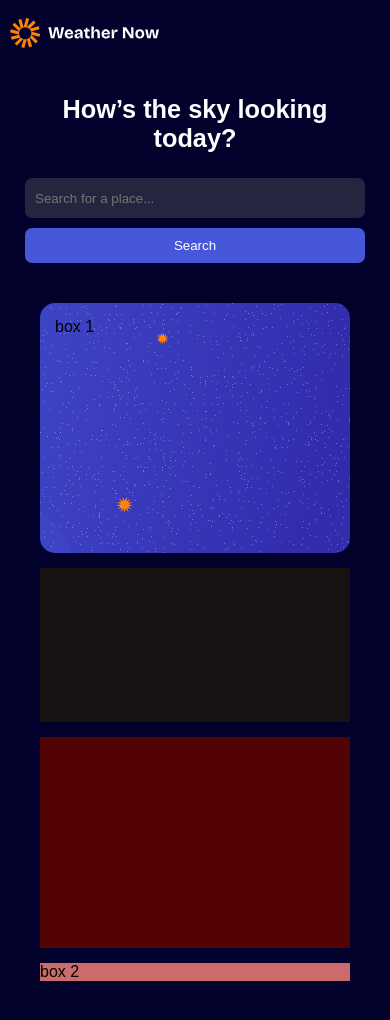
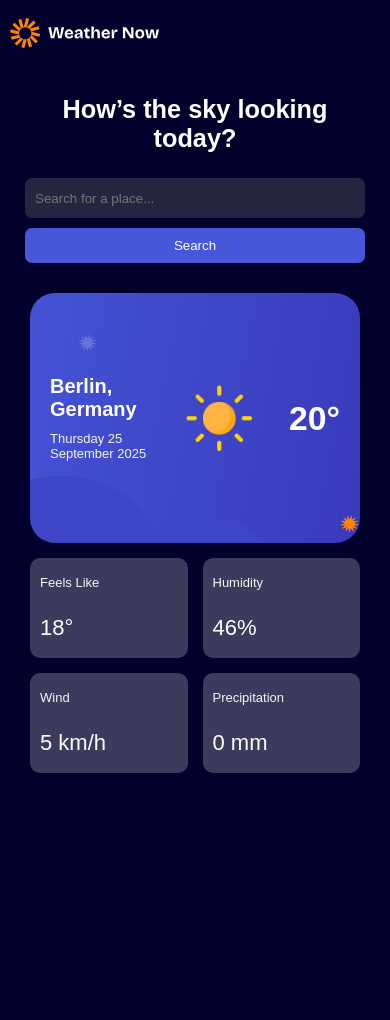
Before and after one commit to venkatesh-khatake/WeatherApp, a plain HTML site: page index.html in a window 390 px wide. After the commit the page ends 844 px from the top, so only its background shows below. Drawn offline with Linux system fonts and the light colour scheme; no server answers.

Commit message:
updated UI

```diff
--- a/index.html
+++ b/index.html
@@ -41,28 +41,107 @@
       <header>
         <div class="logo">
           <img src="images/logo.svg" alt="">
-        <!-- <div class=""></div> -->
       </header>
       <main>
         <div class="heading">
           <h1>How’s the sky looking today?</h1>
         </div>
-        <div class="search">
+        <form class="search">
           <input type="text" placeholder="Search for a place..." id="input">
           <button>Search</button>
-        </div>
+        </form>
 
         <div class="weather-detail">
-          <div id="box-1">box 1
-
+          <div id="box-1">
+            <div class="city-date">
+              <h3 id="city">Berlin, Germany</h3>
+              <p id="date"></p>
+            </div>
+            <div class="temp-container">
+              <img src="images/clear.png" alt="">
+              <h4 id="temp">20°</h4>
+            </div>
           </div>
-          <div id="box-2">box 2</div>
-          <div id="box-3">
-
+          <!-- <div id="grid-box-2">box 2</div> -->
+          <div id="box-2">
+            <div class="detail-box" id="feels-like">
+              <h5>Feels Like</h5>
+              <p>18°</p>
+            </div>
+            <div class="detail-box" id="humidity">
+              <h5>Humidity</h5>
+              <p>46%</p>
+            </div>
+            <div class="detail-box" id="wind">
+              <h5>Wind</h5>
+              <p>5 km/h</p>
+            </div>
+            <div class="detail-box" id="precipitation">
+              <h5>Precipitation</h5>
+              <p>0 mm</p>
+            </div>
           </div>
-          <div id="box-4">
-
-          </div>
+          <!-- <div id="box-3">
+            <h3>Daily Forecast</h3>
+            <div class="daily-forecast-container">
+              <div class="daily-forecast-box">
+                <h6>Tue</h6>
+                <img src="images/clouds.png" alt="">
+                <div class="temp-degree">
+                  <p>11°</p>
+                  <p>20°</p>
+                </div>
+              </div>
+              <div class="daily-forecast-box">
+                <h6>Wed</h6>
+                <img src="images/clouds.png" alt="">
+                <div class="temp-degree">
+                  <p>11°</p>
+                  <p>20°</p>
+                </div>
+              </div>
+              <div class="daily-forecast-box">
+                <h6>Thu</h6>
+                <img src="images/clouds.png" alt="">
+                <div class="temp-degree">
+                  <p>11°</p>
+                  <p>20°</p>
+                </div>
+              </div>
+              <div class="daily-forecast-box">
+                <h6>Fri</h6>
+                <img src="images/clouds.png" alt="">
+                <div class="temp-degree">
+                  <p>11°</p>
+                  <p>20°</p>
+                </div>
+              </div>
+              <div class="daily-forecast-box">
+                <h6>Sat</h6>
+                <img src="images/clouds.png" alt="">
+                <div class="temp-degree">
+                  <p>11°</p>
+                  <p>20°</p>
+                </div>
+              </div>
+              <div class="daily-forecast-box">
+                <h6>Sun</h6>
+                <img src="images/clouds.png" alt="">
+                <div class="temp-degree">
+                  <p>11°</p>
+                  <p>20°</p>
+                </div>
+              </div>
+              <div class="daily-forecast-box">
+                <h6>Mon</h6>
+                <img src="images/clouds.png" alt="">
+                <div class="temp-degree">
+                  <p>11°</p>
+                  <p>20°</p>
+                </div>
+              </div>
+            </div>
+          </div> -->
         </div>
       </main>
     </div>
--- a/script.js
+++ b/script.js
@@ -1,42 +1,75 @@
 const apiKey = "66383aa31c8cd87507a634d684f7b2bf";
 const apiUrl = "https://api.openweathermap.org/data/2.5/weather?units=metric&q=";
 
-const searchBox = document.querySelector(".search input");
-const searchButton = document.querySelector(".search button");
-const weatherIcon = document.querySelector(".weather-status img")
+// Select DOM elements
+const inputEl = document.getElementById("input");
+const searchBtn = document.querySelector(".search button");
 
-async function checkWeather(city){
+const cityEl = document.getElementById("city");
+const dateEl = document.getElementById("date");
+const tempEl = document.getElementById("temp");
+const feelsEl = document.querySelector("#feels-like p");
+const humidityEl = document.querySelector("#humidity p");
+const windEl = document.querySelector("#wind p");
+const precipitationEl = document.querySelector("#precipitation p");
+
+// Function to format today's date
+function formatDate() {
+  const today = new Date();
+  return today.toLocaleDateString("en-GB", {
+    weekday: "long",
+    year: "numeric",
+    month: "long",
+    day: "numeric"
+  });
+}
+
+// Display date when page loads
+dateEl.textContent = formatDate();
+
+// Fetch weather data
+async function getWeather(city) {
+  try {
     const response = await fetch(apiUrl + city + `&appid=${apiKey}`);
-    var data = await response.json();
-
+    if (!response.ok) {
+      alert("City not found!");
+      return;
+    }
+    const data = await response.json();
     console.log(data);
 
+    // Update DOM
+    cityEl.textContent = `${data.name}, ${data.sys.country}`;
+    tempEl.textContent = Math.round(data.main.temp) + "°";
+    feelsEl.textContent = Math.round(data.main.feels_like) + "°";
+    humidityEl.textContent = data.main.humidity + "%";
+    windEl.textContent = data.wind.speed + " km/h";
 
-    document.querySelector("#city").innerHTML = data.name;
-    document.querySelector("#temp").innerHTML = Math.round(data.main.temp) + "°C";
-    document.querySelector("#humidity").innerHTML = data.main.humidity + "%";
-    document.querySelector("#wind").innerHTML = data.wind.speed + "km/h";
-
-    if(data.weather [0].main == "Clouds"){
-        weatherIcon.src = "images/clouds.png";
-    }
-    else if(data.weather [0].main == "Clear"){
-        weatherIcon.src = "images/clear.png";
-    }
-    else if(data.weather [0].main == "Rain"){
-        weatherIcon.src = "images/rain.png";
-    }
-    else if(data.weather [0].main == "Drizzle"){
-        weatherIcon.src = "images/drizzle.png";
-    }
-    if(data.weather [0].main == "Mist"){
-        weatherIcon.src = "images/mist.png";
+    // Precipitation (rain or snow, if available)
+    if (data.rain && data.rain["1h"]) {
+      precipitationEl.textContent = data.rain["1h"] + " mm";
+    } else if (data.snow && data.snow["1h"]) {
+      precipitationEl.textContent = data.snow["1h"] + " mm";
+    } else {
+      precipitationEl.textContent = "0 mm";
     }
 
+  } catch (error) {
+    console.error("Error fetching weather:", error);
+  }
 }
 
-searchButton.addEventListener("click", () =>{
-    checkWeather(searchBox.value);
-})
+// Event listener for search button
+searchBtn.addEventListener("click", (e) => {
+  e.preventDefault();
+  const city = inputEl.value.trim();
+  if (city !== "") {
+    getWeather(city);
+  }
+});
 
-checkWeather()
+
+// 🌍 Default city on page load
+window.addEventListener("load", () => {
+  getWeather("Berlin");
+});
--- a/style.css
+++ b/style.css
@@ -109,28 +109,26 @@ body{
     gap: 10px;
 } */
 
-
-*{
+* {
   margin: 0;
   padding: 0;
   box-sizing: border-box;
   font-family: Arial, Helvetica, sans-serif;
 }
-body{
+body {
   width: 100%;
   height: 100%;
-    background-color: #02012C;
+  background-color: #02012c;
 }
-.container{
+.container {
   width: 100vw;
   height: auto;
   display: flex;
   flex-direction: column;
   align-items: center;
-
 }
 
-header{
+header {
   width: 80%;
   height: 70px;
   display: flex;
@@ -139,17 +137,17 @@ header{
   padding: 0 10px;
 }
 
-@media(max-width:740px){
-    header{
+@media (max-width: 740px) {
+  header {
     width: 100%;
   }
-    header img{
+  header img {
     width: 150px;
     height: auto;
   }
 }
 
-main{
+main {
   padding-top: 25px;
   width: 80%;
   height: auto;
@@ -158,19 +156,19 @@ main{
   align-items: center;
   gap: 25px;
 }
-.heading h1{
+.heading h1 {
   font-size: 3vmax;
   color: white;
   text-align: center;
 }
-.search{
+.search {
   width: 50%;
   height: 40px;
   display: flex;
   justify-content: center;
   gap: 20px;
 }
-.search input{
+.search input {
   flex-grow: 1;
   padding-left: 10px;
   background-color: #262540;
@@ -178,144 +176,182 @@ main{
   border-radius: 7px;
   border: none;
 }
-.search button{
+.search button {
   padding: 0 25px;
-    background-color: #4658D9;
+  background-color: #4658d9;
   border-radius: 7px;
   border: none;
   color: white;
   transition: all 0.3s ease;
 }
-.search button:hover{
+.search button:hover {
   background-color: #6070ed;
 }
 
-@media(max-width:740px){
-main{
+@media (max-width: 740px) {
+  main {
     width: 100%;
     padding: 25px;
   }
-.search{
+  .search {
     height: 38px;
   }
 }
 
-@media(max-width:650px){
-    .search{
+@media (max-width: 650px) {
+  .search {
     height: auto;
     width: 100%;
     flex-direction: column;
     gap: 10px;
   }
-   .search input{
+  .search input {
     height: 40px;
   }
-   .search button{
+  .search button {
     padding: 10px 0;
   }
 }
 
-
-
-
-.weather-detail{
-    width: 90%;
-    border-radius: 25px;
+.weather-detail {
+  width: 60%;
   height: auto;
-    /* background-color: aqua; */
-    display: grid;
-    grid-template-columns: 2fr 1fr ;
-    grid-template-rows:1.3fr 0.8fr 1.1fr ;
+  display: flex;
+  flex-direction: column;
   gap: 15px;
   padding: 15px;
 }
+@media(max-width:1000px){
+.weather-detail{
+    width: 80%;
+}
+}
+
+@media(max-width:850px){
+.weather-detail{
+    width: 100%;
+    padding: 5px;
+}
+}
 #box-1{
-    grid-row-start: 1;
-     grid-row-end: 2;
-     grid-column-start: 1;
-     grid-column-end: 2;
-    background-color: red;
-    background-image: url(images/bg-today-large.svg);
-    background-position: center;
-    background-repeat: no-repeat;
-    background-size: cover;
-    border-radius: 15px;
-    padding: 15px;
+    width: 100%;
     min-height: 250px;
-}
-#box-2{
-    grid-row-start: 1;
-     grid-row-end: 4;
-     grid-column-start: 2;
-     grid-column-end: 3;
-    background-color: rgb(203, 107, 107);
-}
-#box-3{
-    grid-row-start: 2;
-     grid-row-end: 3;
-     grid-column-start: 1;
-     grid-column-end: 2;
-    background-color: rgb(23, 17, 17);
+    background: url(images/bg-today-large.svg);
+    border-radius: 25px;
+    padding: 20px;
+    color: white;
     display: flex;
-    gap: 10px;
     align-items: center;
     justify-content: space-between;
 }
 
-.box-container{
+.city-date{
     display: flex;
+    flex-direction: column;
     gap: 10px;
+
+}
+.city-date h3{
+    font-size: 20px;
+}
+.city-date p{
+    font-size: 13px;
+    color: whitesmoke;
+}
+.temp-container{
+    display: flex;
+    align-items: center;
+    justify-content:space-between;
+}
+.temp-container img{
+    width: 100px;
+    height: auto;
+}
+.temp-container h4{
+    font-size: 4vmax;
+    padding-left: 20px;
+}
+
+#box-2{
+    width: 100%;
+    height: auto;
+    display: flex;
+    gap: 15px;
+    align-items: center;
+    flex-wrap: wrap;
+    justify-content: center;
+}
+.detail-box{
+    flex-grow: 1;
+    flex-shrink: 0;
+    width: 150px;
+    height: 100px;
+    background-color: #3C3B5E;
+    border-radius: 10px;
+    display: flex;
+    flex-direction: column;
+    gap: 10px;
+    padding: 10px;
+    align-items: start;
+    justify-content: space-around;
+    color: white;
+}
+.detail-box h5{
+    font-size: 13px;
+    font-weight: 100;
+    color: whitesmoke;
+}
+.detail-box p{
+    font-size: 22px;
+    font-weight: 500;
+}
+
+
+#box-3{
+    margin-top: 20px;
+    width: 100%;
+    height: auto;
+    display: flex;
+    flex-direction: column;
+    align-items: start;
+    gap: 20px;
+    justify-content: space-between;
+}
+#box-3 h3{
+    font-size: 25px;
+    color: white;
+}
+.daily-forecast-container{
+    width: 100%;
+    height: auto;
+    display: flex;
+    flex-wrap: wrap;
+    gap: 15px;
     align-items: center;
     justify-content: center;
 }
-#box-4{
-    grid-row-start: 3;
-     grid-row-end: 4;
-     grid-column-start: 1;
-     grid-column-end: 2;
-    background-color: rgb(83, 3, 3);
+.daily-forecast-box{
+    width: 85px;
+    height: 140px;
+    background-color: #3C3B5E;
+    border-radius: 10px;
     display: flex;
-    gap: 10px;
+    flex-direction: column;
     align-items: center;
-    justify-content: center;
+    justify-content: space-around;
+    padding: 10px;
+    color: white;
 }
-
-@media(max-width:1200px){
-    .weather-detail{
+.daily-forecast-box h6{
+    font-size: 15px;
+    font-weight: 400;
+}
+.daily-forecast-box img{
+    width: 40px;
+}
+.daily-forecast-box .temp-degree{
     width: 100%;
+    display: flex;
+    align-items: center;
+    justify-content: space-around;
 }
-}
-@media(max-width:1000px){
-    .weather-detail{
-        height: auto;
-         grid-template-columns:  1fr ;
-    grid-template-rows:1.3fr 0.8fr 1.1fr auto ;
-    }
-    #box-1{
-         grid-row-start: 1;
-     grid-row-end: 2;
-     grid-column-start: 1;
-     grid-column-end: 2;
-     order: 1;
-    }
-     #box-2{
-         grid-row-start: 4;
-     grid-row-end: 5;
-     grid-column-start: 1;
-     grid-column-end: 2;
-    }
-     #box-3{
-         grid-row-start: 2;
-     grid-row-end: 3;
-     grid-column-start: 1;
-     grid-column-end: 2;
-     order: 2;
-    }
-     #box-4{
-         grid-row-start: 3;
-     grid-row-end: 4;
-     grid-column-start: 1;
-     grid-column-end: 2;
-     order: 3;
-    }
-}
```
Lines whose indentation alone changed are shown as unchanged.
